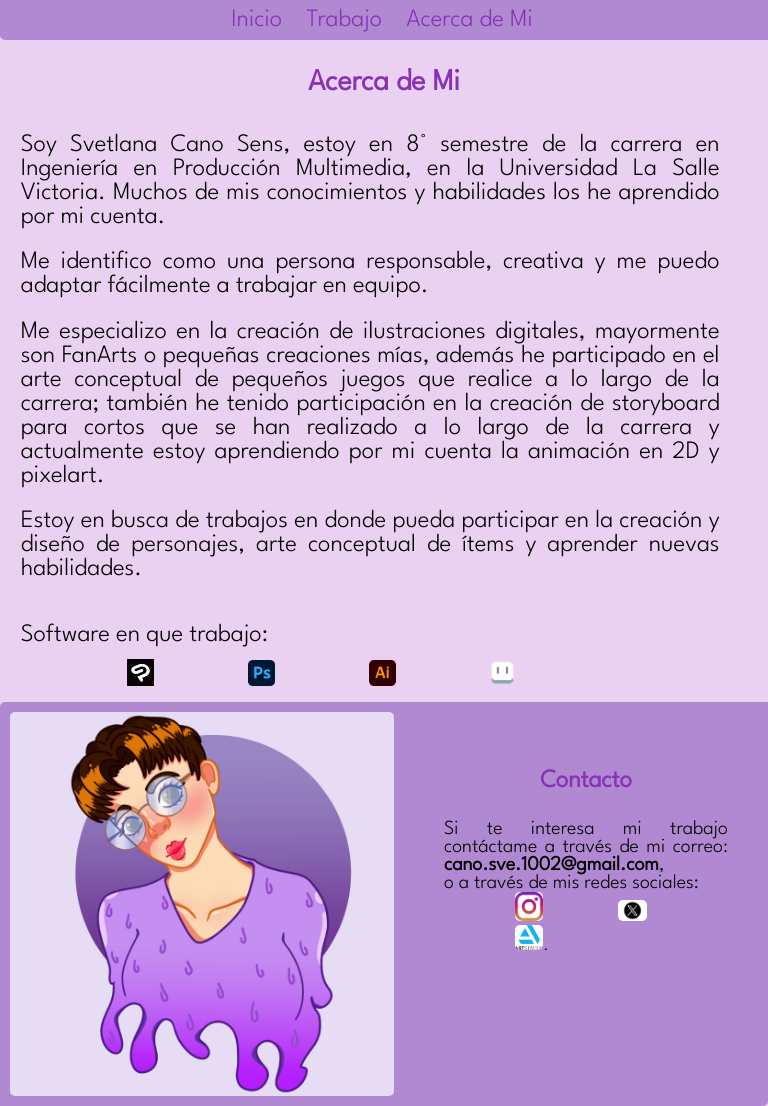
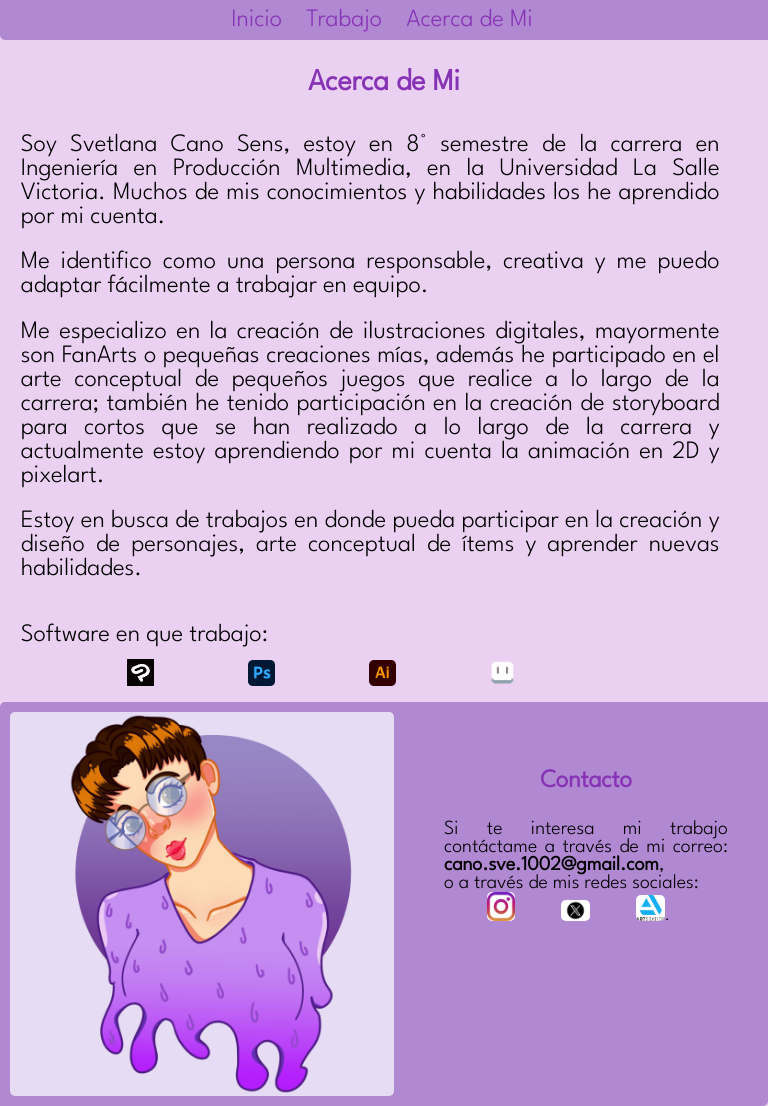
Before and after one commit to Sve2001/PurpleStar.github.io, a plain HTML site: page Portafolio_SvetlanaCanoSens_AcercaDeMi.html in a window 768 px wide. Drawn offline with Linux system fonts and the light colour scheme; a web font is replaced by a local one.

Commit message:
Update Portafolio_SvetlanaCanoSens_AcercaDeMi.css

```diff
--- a/Portafolio_CSS/Portafolio_SvetlanaCanoSens_AcercaDeMi.css
+++ b/Portafolio_CSS/Portafolio_SvetlanaCanoSens_AcercaDeMi.css
@@ -375,7 +375,7 @@ body {
 
     .contenedorContacto a img {
         align-items: center;
-        margin: 0 0 0 25%;
+        margin: 0 0 0 15%;
         width: 10%;
     }
     /*Contacto*/
```
